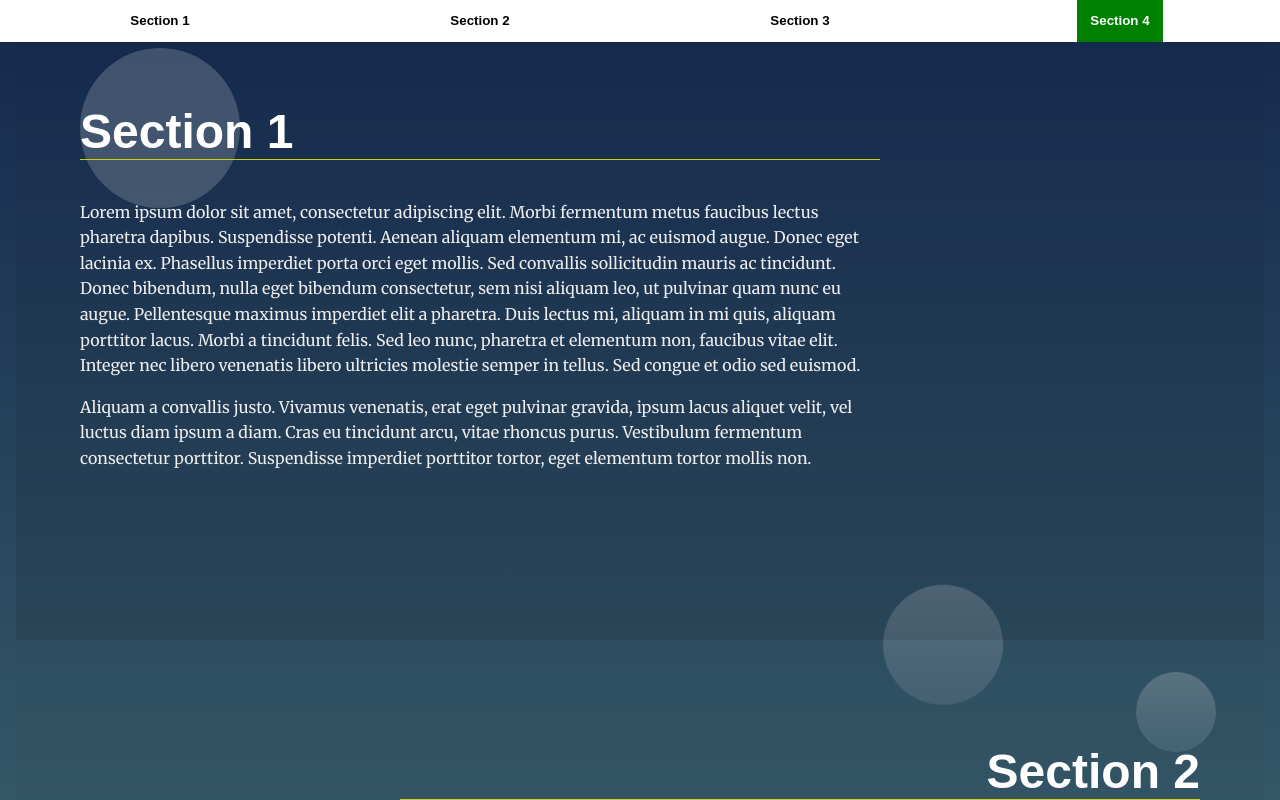
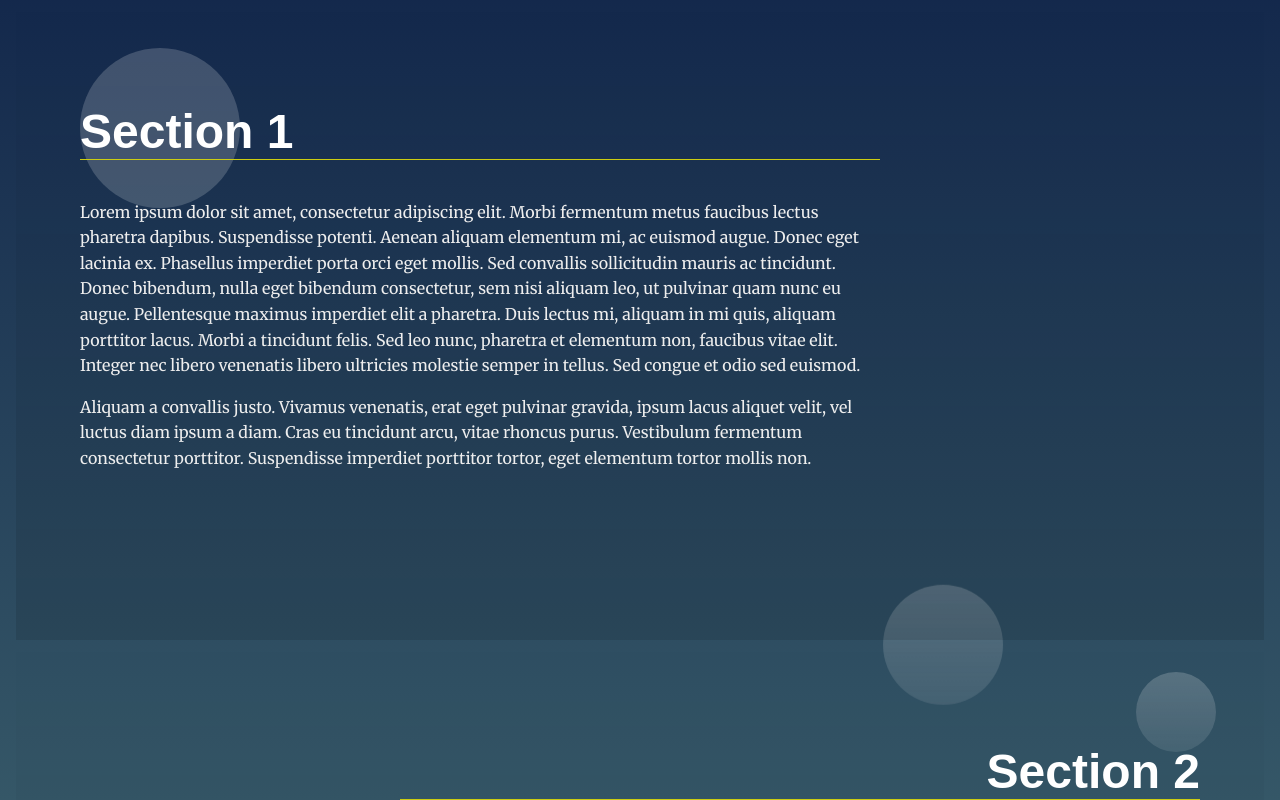
Before and after one commit to NaderSayed-159/Landing-Project-1st, a plain HTML site: page index.html in a window 1280 px wide. Both pictures are taken after a click on the button "Section 1". Shown: the part 471-1271 px from the top of the page. Drawn offline with Linux system fonts and the light colour scheme.

Commit message:
navBar when state no scrolling

```diff
--- a/css/styles.css
+++ b/css/styles.css
@@ -76,6 +76,8 @@ section {
     text-align: right;
     display: flex;
     justify-content: space-around;
+    transition: 0.38s;
+    opacity: 0;
 }
 
 .navbar__menu li {
@@ -138,6 +140,10 @@ section {
     top: 0;
     width: 100%;
     z-index: 5;
+    /*updateheadertoaddnoscrollingfeature*/
+    max-height: 0px;
+    transition: 0.4s;
+
 }
 
 /* Footer Styles */
--- a/index.html
+++ b/index.html
@@ -19,7 +19,7 @@
   IDs are only used for sections to connect menu achors to sections -->
   <!-- item to go to with back top button -->
   <div id="top"></div>
-  <header class="page__header">
+  <header class="page__header" id="pageHeader">
     <nav class="navbar__menu" id="navBar">
       <!-- Navigation starts as empty UL that will be populated with JS -->
       <ul id="navList"></ul>
--- a/js/app.js
+++ b/js/app.js
@@ -112,7 +112,7 @@ backTop.addEventListener('click', function () {
 document.addEventListener('scroll', function () {
 
     sectionlinks.forEach(el => {
-        //clear all items from active class
+        //clear all items from active class in case no section has active class
         el.classList.remove("nav-active");
 
         sections.forEach(section => {
@@ -127,6 +127,30 @@ document.addEventListener('scroll', function () {
                     el.classList.remove("nav-active");
                 }
             }
-        })
+        });
     });
-})
+});
+
+
+// make nav bar disappear when no srolling
+
+//creating var to clear timeout when we need
+var Scrolling,
+    headerTag = document.querySelector('header');
+window.addEventListener('scroll', function () {
+
+    // clearing timeout on scroll
+    window.clearTimeout(Scrolling);
+    //while scrolling nav has height and nav items appeared
+    headerTag.style.maxHeight = 100 + 'px';
+    navList.style.opacity = 1;
+
+    // Set a timeout to run after scrolling ends
+    Scrolling = setTimeout(function () {
+
+        headerTag.style.maxHeight = null;
+        navList.style.opacity = 0;
+        //after 3sec time out will change the valus of nav items and header
+    }, 3000);
+
+}, false);
```
Also changed, not shown: 1 other file.
